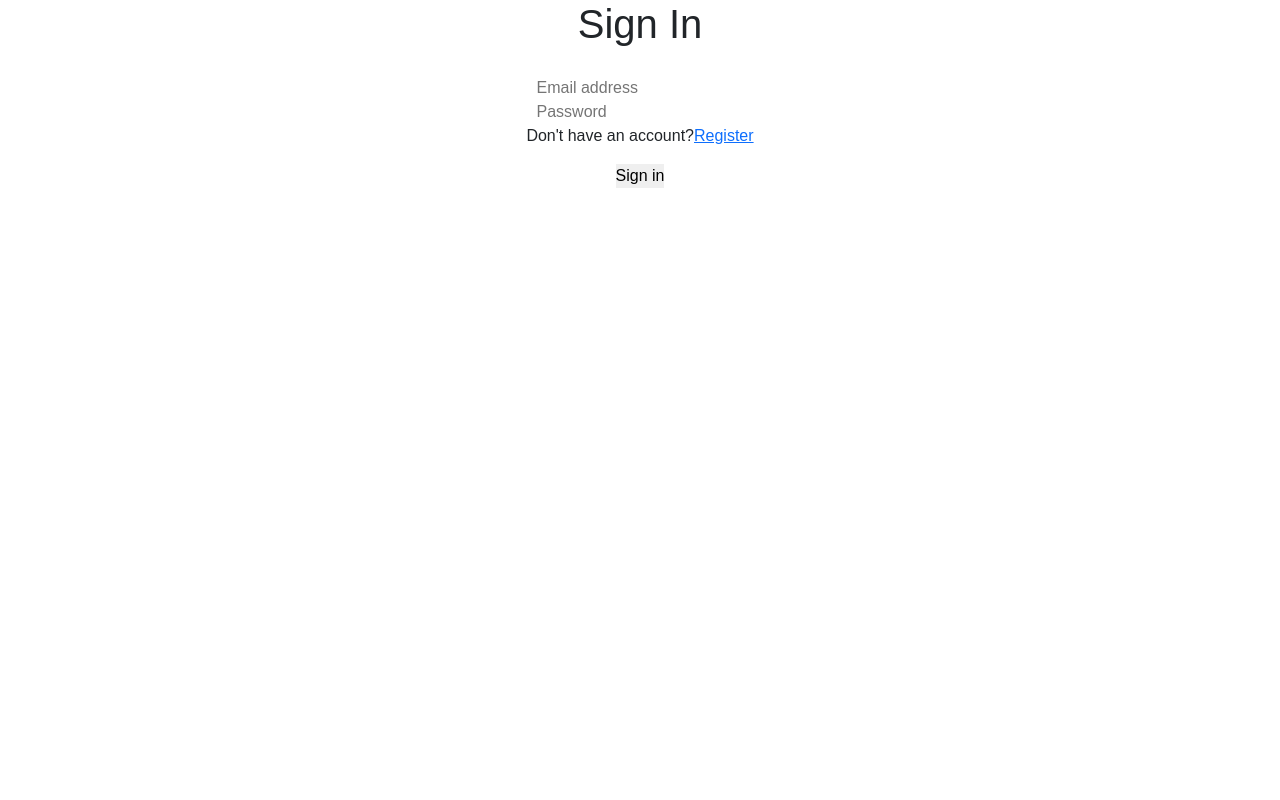
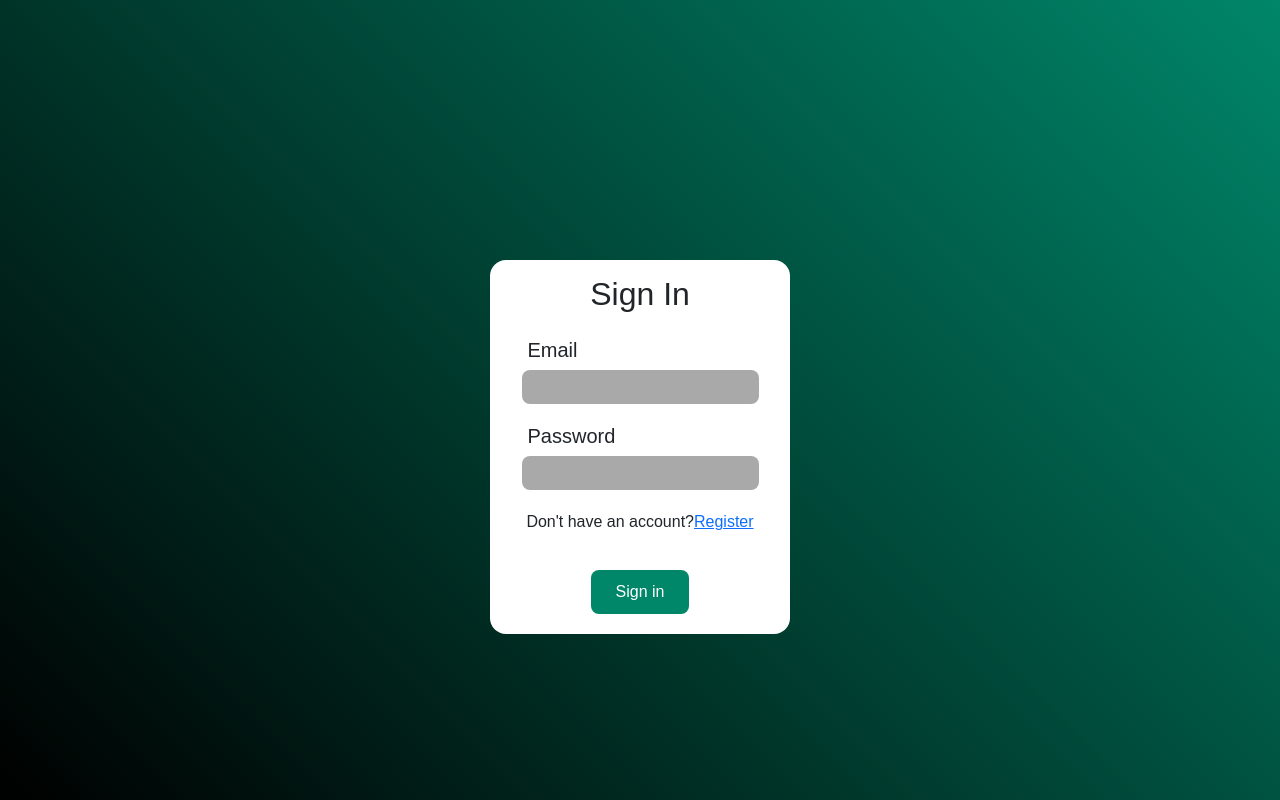
Before and after one commit to Fujura/halyk-prohj, a React (Create React App) app: page /login in a window 1280 px wide. Built offline with nearby package versions, Linux system fonts and the light colour scheme.

Commit message:
halyk1.5

```diff
--- a/src/components/App.js
+++ b/src/components/App.js
@@ -14,6 +14,7 @@ const App = () => {
       <div>
         <Routes>
           <Route path="/" element={<Home />} />
+          <Route path=""/>
           <Route path="/scan" element={<Scan />} />
           <Route path="/login" element={<Login />} />
         </Routes>
--- a/src/components/Login/Login.js
+++ b/src/components/Login/Login.js
@@ -24,27 +24,28 @@ export default function Login() {
   }
   return (
     <section className={styles.loginContainer}>
+      <div className={styles.form__container}>
       <h1 className={styles.loginHeader}>Sign In</h1>
-      <div className="">
+      <div >
         <div className=""></div>
-        <div className="">
+        <div>
           <form onSubmit={onSubmit}>
+            <h5 className={styles.inputTitle}>Email</h5>
             <input
-              className=""
+              className={styles.formInput}
               type="email"
               id="email"
               value={email}
               onChange={onChange}
-              placeholder="Email address"
             />
             <div className="">
+              <h5 className={styles.inputTitle}>Password</h5>
               <input
-                className=""
+                className={styles.formInput}
                 type={showPassword ? "text" : "password"}
                 id="password"
                 value={password}
                 onChange={onChange}
-                placeholder="Password"
               />
             </div>
             <div className="">
@@ -55,12 +56,13 @@ export default function Login() {
                 </Link>
               </p>
             </div>
-            <button className="" type="submit">
+            <button className={styles.button} type="submit">
               Sign in
             </button>
           </form>
         </div>
       </div>
+      </div>
     </section>
   );
 }
--- a/src/components/Login/Login.module.css
+++ b/src/components/Login/Login.module.css
@@ -3,4 +3,58 @@
   text-align: center;
   flex-direction: column;
   gap: 1.25rem;
+  height: 100vh;
+  background: rgb(0,0,0);
+  background: linear-gradient(45deg, rgba(0,0,0,1) 0%, rgba(0,134,105,1) 100%);
+
 }
+
+.form__container{
+
+  border-radius: 16px;
+  background-color: #fff;
+  width: 300px;
+  height: 700px;
+  margin: 32.5vh auto;
+}
+
+.loginHeader{
+  margin-top: 15px;
+  margin-bottom: 25px;
+  font-size: 32px;
+}
+
+.formInput{
+  padding: 5px 15px;
+  border: 1px solid #000;
+  border-radius: 8px;
+  margin-bottom: 20px;
+  transition: all 0.3s ease;
+  border: none;
+  background-color:darkgrey;
+}
+.formInput:focus{
+  background-color: cadetblue;
+  outline:  #008669;
+  border: #008669;
+}
+
+.button{
+  padding: 10px 25px;
+  border-radius: 8px;
+  background-color: #008669;
+  color: #fff;
+  margin: 20px 0;
+  transition: all 0.3s ease;
+}
+
+.button:hover{
+  background-color: #000;
+  opacity: 0.9;
+  color: #fff;
+}
+
+.inputTitle{
+  text-align: start;
+  margin-left: 37.5px;
+}
--- a/src/pages/Home.js
+++ b/src/pages/Home.js
@@ -1,11 +1,11 @@
-import CardContainer from "../components/Card/CardContainer";
+import ItemCatalog from "../components/bodyHTML/ItemCatalog/ItemCatalog";
 import Header from "../components/bodyHTML/header/Header";
 
 export default function Home() {
   return (
     <>
       <Header />
-      <CardContainer />
+      <ItemCatalog />
     </>
   );
 }
```
Also changed, not shown: src/components/GetCurrentLocation/QrReader/QrReader.js (added, +53 -0 lines).
